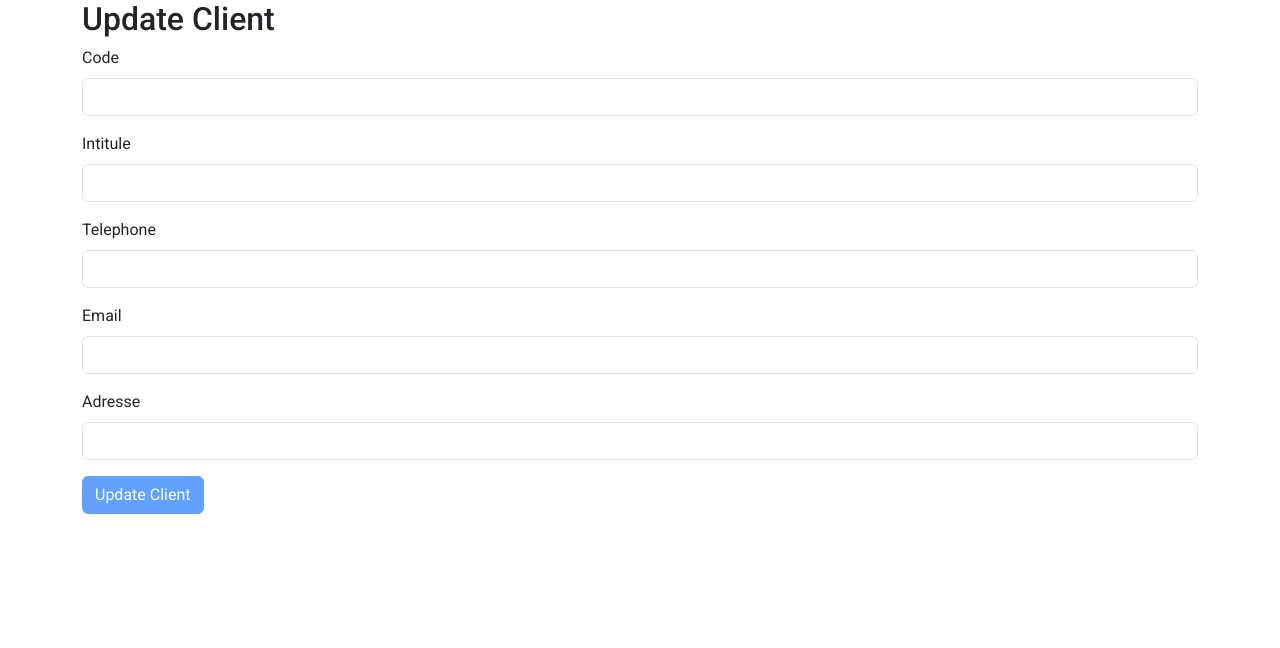
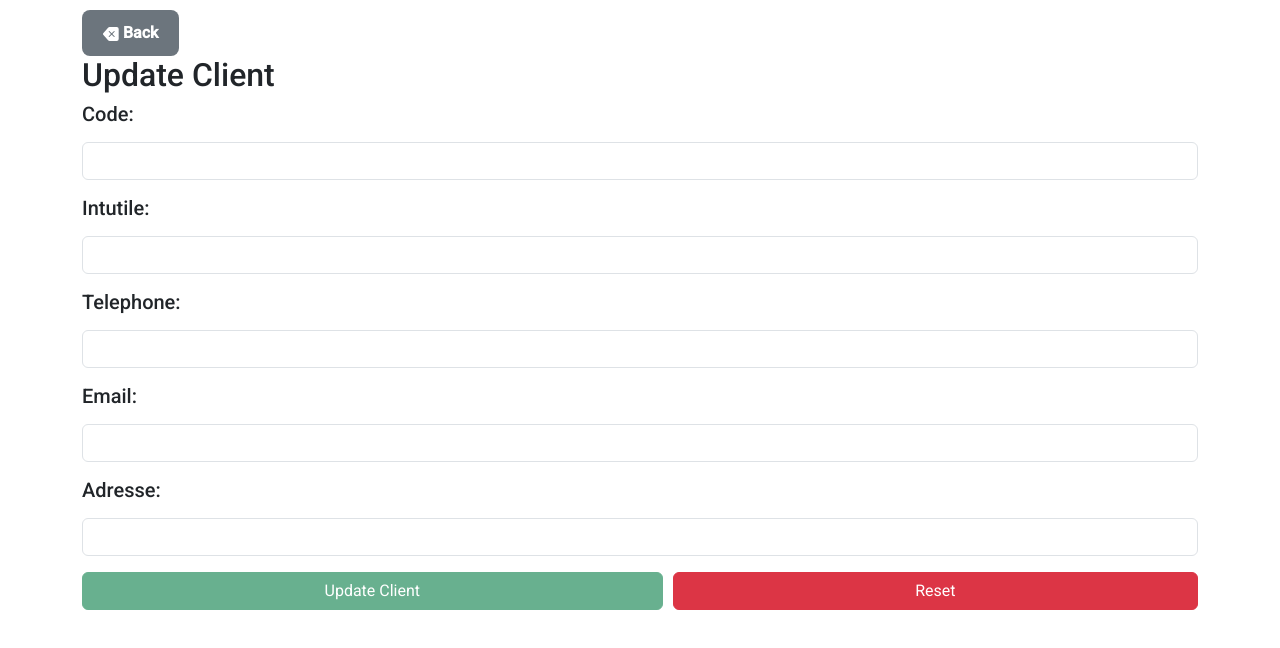
Before and after one commit to YassineChaabene/GestionCommerciale, an Angular app in the folder GestionCommercialeFront/: page /client-update/1 in a window 1280 px wide. Shown: the top 648 px of the page. Built offline with nearby package versions, Linux system fonts and the light colour scheme; no server answers.

Commit message:
back button in all components

```diff
--- a/GestionCommercialeFront/src/app/app.component.css
+++ b/GestionCommercialeFront/src/app/app.component.css
@@ -0,0 +1,19 @@
+.back-button {
+    margin-top: 10px;
+    background-color: #6c757d; /* Bootstrap secondary color */
+    color: white;
+    border-radius: 8px; /* Rounded corners */
+    padding: 10px 20px;
+    font-size: 16px;
+    font-weight: bold;
+    transition: background-color 0.3s, transform 0.2s;
+  }
+
+  .back-button:hover {
+    background-color: #5a6268; /* Darker shade on hover */
+    transform: scale(1.05); /* Slight zoom effect */
+  }
+
+  .back-button:active {
+    transform: scale(0.95); /* Click effect */
+  }
--- a/GestionCommercialeFront/src/app/pages/clients/client-form/client-form.component.css
+++ b/GestionCommercialeFront/src/app/pages/clients/client-form/client-form.component.css
@@ -0,0 +1,24 @@
+.down{
+    display: grid;
+    grid-auto-flow: column;
+    grid-column-gap: 10px;
+}
+.back-button {
+    margin-top: 10px;
+    background-color: #6c757d; /* Bootstrap secondary color */
+    color: white;
+    border-radius: 8px; /* Rounded corners */
+    padding: 10px 20px;
+    font-size: 16px;
+    font-weight: bold;
+    transition: background-color 0.3s, transform 0.2s;
+  }
+
+  .back-button:hover {
+    background-color: #5a6268; /* Darker shade on hover */
+    transform: scale(1.05); /* Slight zoom effect */
+  }
+
+  .back-button:active {
+    transform: scale(0.95); /* Click effect */
+  }
--- a/GestionCommercialeFront/src/app/pages/clients/client-form/client-form.component.html
+++ b/GestionCommercialeFront/src/app/pages/clients/client-form/client-form.component.html
@@ -1,26 +1,39 @@
+
+
 <div class="container">
+
+  <button class="btn back-button" onclick="history.back()"><svg xmlns="http://www.w3.org/2000/svg" width="16" height="16" fill="currentColor" class="bi bi-backspace-fill" viewBox="0 0 16 16">
+    <path d="M15.683 3a2 2 0 0 0-2-2h-7.08a2 2 0 0 0-1.519.698L.241 7.35a1 1 0 0 0 0 1.302l4.843 5.65A2 2 0 0 0 6.603 15h7.08a2 2 0 0 0 2-2zM5.829 5.854a.5.5 0 1 1 .707-.708l2.147 2.147 2.146-2.147a.5.5 0 1 1 .707.708L9.39 8l2.146 2.146a.5.5 0 0 1-.707.708L8.683 8.707l-2.147 2.147a.5.5 0 0 1-.707-.708L7.976 8z"/>
+  </svg>
+  Back
+  </button>
+
+
     <h2>Add Client</h2>
     <form [formGroup]="clientForm" (ngSubmit)="addClient()">
       <div class="form-group">
-        <label>Code:</label>
+        <label><h5>Code:</h5></label>
         <input type="text" class="form-control" formControlName="code" required>
       </div>
       <div class="form-group">
-        <label>Intutile:</label>
+        <label><h5>Intutile:</h5></label>
         <input type="text" class="form-control" formControlName="intutile" required>
       </div>
       <div class="form-group">
-        <label>Telephone:</label>
+        <label><h5>Telephone:</h5></label>
         <input type="text" class="form-control" formControlName="telephone" required>
       </div>
       <div class="form-group">
-        <label>Email:</label>
+        <label><h5>Email:</h5></label>
         <input type="email" class="form-control" formControlName="email" required>
       </div>
       <div class="form-group">
-        <label>Adresse:</label>
+        <label><h5>Adresse:</h5></label>
         <input type="text" class="form-control" formControlName="adresse" required>
       </div>
+      <div class="down">
       <button type="submit" class="btn btn-primary" [disabled]="clientForm.invalid">Add Client</button>
+      <button type="reset" class="btn btn-danger"> Reset</button>
+      </div>
     </form>
   </div>
--- a/GestionCommercialeFront/src/app/pages/clients/client-list/client-list.component.css
+++ b/GestionCommercialeFront/src/app/pages/clients/client-list/client-list.component.css
@@ -5,3 +5,23 @@
     flex-direction: column;
 
   }
+
+  .back-button {
+    margin-top: 10px;
+    background-color: #6c757d; /* Bootstrap secondary color */
+    color: white;
+    border-radius: 8px; /* Rounded corners */
+    padding: 10px 20px;
+    font-size: 16px;
+    font-weight: bold;
+    transition: background-color 0.3s, transform 0.2s;
+  }
+
+  .back-button:hover {
+    background-color: #5a6268; /* Darker shade on hover */
+    transform: scale(1.05); /* Slight zoom effect */
+  }
+
+  .back-button:active {
+    transform: scale(0.95); /* Click effect */
+  }
--- a/GestionCommercialeFront/src/app/pages/clients/client-list/client-list.component.html
+++ b/GestionCommercialeFront/src/app/pages/clients/client-list/client-list.component.html
@@ -1,4 +1,11 @@
+
+<button class="btn back-button" onclick="history.back()"><svg xmlns="http://www.w3.org/2000/svg" width="16" height="16" fill="currentColor" class="bi bi-backspace-fill" viewBox="0 0 16 16">
+  <path d="M15.683 3a2 2 0 0 0-2-2h-7.08a2 2 0 0 0-1.519.698L.241 7.35a1 1 0 0 0 0 1.302l4.843 5.65A2 2 0 0 0 6.603 15h7.08a2 2 0 0 0 2-2zM5.829 5.854a.5.5 0 1 1 .707-.708l2.147 2.147 2.146-2.147a.5.5 0 1 1 .707.708L9.39 8l2.146 2.146a.5.5 0 0 1-.707.708L8.683 8.707l-2.147 2.147a.5.5 0 0 1-.707-.708L7.976 8z"/>
+</svg>
+Back
+</button>
 <div class="header-container">
+
   <h2>Client List</h2>
   <a routerLink="/clients/add" class="btn btn-success">Add Client</a>
 </div>
--- a/GestionCommercialeFront/src/app/pages/clients/client-list/client-list.component.ts
+++ b/GestionCommercialeFront/src/app/pages/clients/client-list/client-list.component.ts
@@ -9,7 +9,7 @@ import { Client } from '../../../models/client.model';
   styleUrls: ['./client-list.component.css']
 })
 export class ClientListComponent implements OnInit {
-  clients: Client[] = []; // Now using the Client model
+  clients: Client[] = [];
   filteredClients: Client[] = []; // Stores the filtered list
   emailFilter: string = ''; // Holds the input value
 
--- a/GestionCommercialeFront/src/app/pages/clients/client-update/client-update.component.css
+++ b/GestionCommercialeFront/src/app/pages/clients/client-update/client-update.component.css
@@ -0,0 +1,25 @@
+.back-button {
+    margin-top: 10px;
+    background-color: #6c757d; /* Bootstrap secondary color */
+    color: white;
+    border-radius: 8px; /* Rounded corners */
+    padding: 10px 20px;
+    font-size: 16px;
+    font-weight: bold;
+    transition: background-color 0.3s, transform 0.2s;
+  }
+
+  .back-button:hover {
+    background-color: #5a6268; /* Darker shade on hover */
+    transform: scale(1.05); /* Slight zoom effect */
+  }
+
+  .back-button:active {
+    transform: scale(0.95); /* Click effect */
+  }
+
+  .down{
+    display: grid;
+    grid-auto-flow: column;
+    grid-column-gap: 10px;
+}
--- a/GestionCommercialeFront/src/app/pages/clients/client-update/client-update.component.html
+++ b/GestionCommercialeFront/src/app/pages/clients/client-update/client-update.component.html
@@ -1,31 +1,36 @@
 <div class="container">
+  <button class="btn back-button" onclick="history.back()"><svg xmlns="http://www.w3.org/2000/svg" width="16" height="16" fill="currentColor" class="bi bi-backspace-fill" viewBox="0 0 16 16">
+    <path d="M15.683 3a2 2 0 0 0-2-2h-7.08a2 2 0 0 0-1.519.698L.241 7.35a1 1 0 0 0 0 1.302l4.843 5.65A2 2 0 0 0 6.603 15h7.08a2 2 0 0 0 2-2zM5.829 5.854a.5.5 0 1 1 .707-.708l2.147 2.147 2.146-2.147a.5.5 0 1 1 .707.708L9.39 8l2.146 2.146a.5.5 0 0 1-.707.708L8.683 8.707l-2.147 2.147a.5.5 0 0 1-.707-.708L7.976 8z"/>
+  </svg>
+  Back
+  </button>
+
     <h2>Update Client</h2>
     <form [formGroup]="updateClientForm" (ngSubmit)="onUpdate()">
       <div class="form-group">
-        <label for="code">Code</label>
-        <input id="code" type="text" class="form-control" formControlName="code">
+        <label><h5>Code:</h5></label>
+        <input type="text" class="form-control" formControlName="code" required>
+      </div>
+      <div class="form-group">
+        <label><h5>Intutile:</h5></label>
+        <input type="text" class="form-control" formControlName="intutile" required>
+      </div>
+      <div class="form-group">
+        <label><h5>Telephone:</h5></label>
+        <input type="text" class="form-control" formControlName="telephone" required>
+      </div>
+      <div class="form-group">
+        <label><h5>Email:</h5></label>
+        <input type="email" class="form-control" formControlName="email" required>
+      </div>
+      <div class="form-group">
+        <label><h5>Adresse:</h5></label>
+        <input type="text" class="form-control" formControlName="adresse" required>
       </div>
 
-      <div class="form-group">
-        <label for="intutile">Intitule</label>
-        <input id="intutile" type="text" class="form-control" formControlName="intutile">
-      </div>
-
-      <div class="form-group">
-        <label for="telephone">Telephone</label>
-        <input id="telephone" type="text" class="form-control" formControlName="telephone">
-      </div>
-
-      <div class="form-group">
-        <label for="email">Email</label>
-        <input id="email" type="email" class="form-control" formControlName="email">
-      </div>
-
-      <div class="form-group">
-        <label for="adresse">Adresse</label>
-        <input id="adresse" type="text" class="form-control" formControlName="adresse">
-      </div>
-
-      <button type="submit" class="btn btn-primary" [disabled]="updateClientForm.invalid">Update Client</button>
+      <div class="down">
+        <button type="submit" class="btn btn-success" [disabled]="updateClientForm.invalid">Update Client</button>
+        <button type="reset" class="btn btn-danger"> Reset</button>
+        </div>
     </form>
   </div>
--- a/GestionCommercialeFront/src/app/services/auth.service.ts
+++ b/GestionCommercialeFront/src/app/services/auth.service.ts
@@ -7,7 +7,7 @@ import { map } from 'rxjs/operators';
   providedIn: 'root'
 })
 export class AuthService {
-  private apiUrl = 'http://localhost:9090/auth/login'; // Replace with your actual backend URL
+  private apiUrl = 'http://localhost:9090/auth/login';
 
   constructor(private http: HttpClient) {}
 
```
Also changed, not shown: GestionCommercialeFront/src/app/pages/auth/login/login.component.ts (+18 -14 lines), 2 other files (tests, documents, lock files or other folders).
